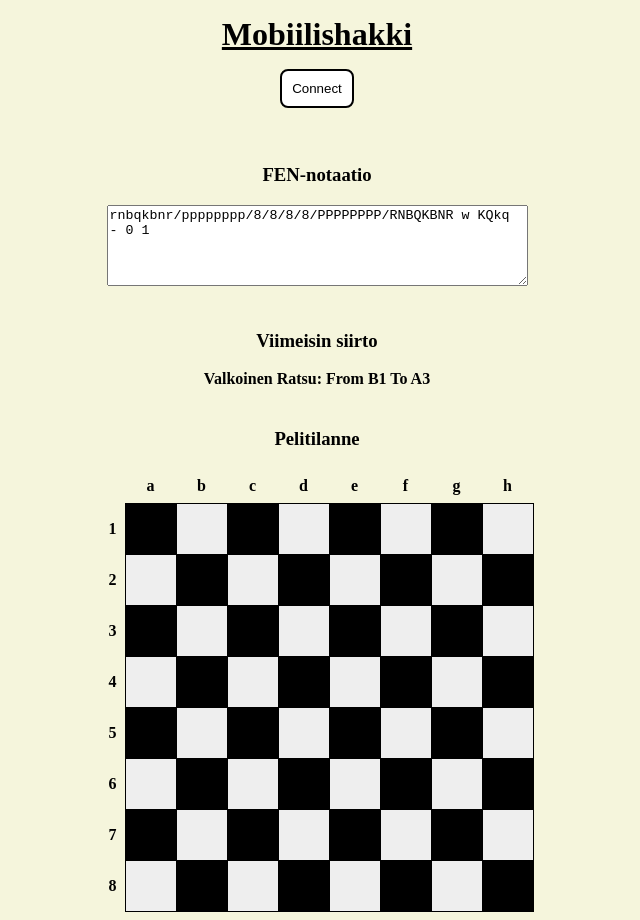
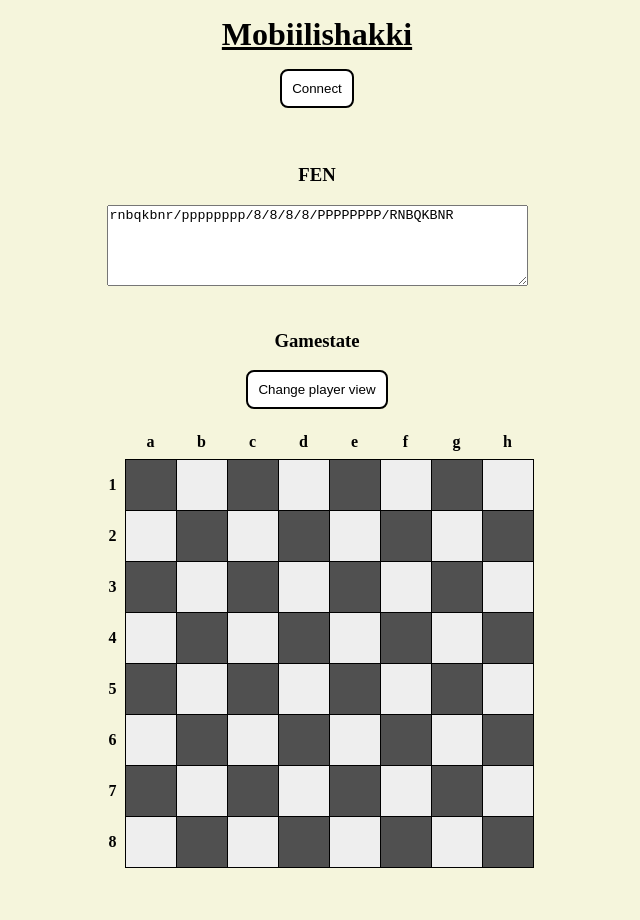
Before and after one commit to Mobiilishakki/WEB_APP, a React (Create React App) app in the folder web_app/: page / in a window 1280 px wide. Shown: the whole page, without its empty margins (323-963 px from the left). After the commit the page ends 876 px from the top, so only its background shows below. Built offline with nearby package versions, Linux system fonts and the light colour scheme.

Commit message:
Chessboard component and fen parsing

```diff
--- a/web_app/src/App.js
+++ b/web_app/src/App.js
@@ -19,33 +19,30 @@ const FENTextArea = ({ content, rows, cols, readOnly }) => {
   )
 }
 
-const LastMoveText = ({text}) => {
-  return (
-    <div>
-      <p><strong>{text}</strong></p>
-    </div>
-  )
-}
-
 const App = () => {
-  const [fenNotation, setFenNotation] = useState('')  // fen notation of game state
-  const [lastMove, setLastMove] = useState('')        // last move of current game
-  const [gameOn, setGameOn] = useState(false)         // is the game on or not
+  const [fenNotation, setFenNotation] = useState('')      // fen notation of game state
+  const [gameOn, setGameOn] = useState(false)             // is the game on or not
+  const [playerColor, setPlayerColor] = useState('black') // player color (white or black)
 
   const changeGameState = () => { // set game to on or off
     setGameOn(!gameOn)
+    // CHANGE THIS !!!
+    setFenNotation(gameOn === true ? "rnbqkbnr/pppppppp/8/8/8/8/PPPPPPPP/RNBQKBNR" : '')
+  }
+
+  const changePlayerColor = () => { // change player color to white or black
+    setPlayerColor(playerColor === "black" ? "white" : "black")
   }
 
   return (
     <div className="App">
       <h1>Mobiilishakki</h1>
-      <Button onClick={changeGameState} text={gameOn ? 'Disconnect' : 'Connect'}></Button>
-      <h3>FEN-notaatio</h3>
-      <FENTextArea content="rnbqkbnr/pppppppp/8/8/8/8/PPPPPPPP/RNBQKBNR w KQkq - 0 1" rows={5} cols={50} readOnly={true} />
-      <h3>Viimeisin siirto</h3>
-      <LastMoveText text="Valkoinen Ratsu: From B1 To A3"/>
-      <h3>Pelitilanne</h3>
-      <Chessboard />
+      <Button onClick={changeGameState} text={gameOn ? 'Disconnect' : 'Connect'} />
+      <h3>FEN</h3>
+      <FENTextArea content="rnbqkbnr/pppppppp/8/8/8/8/PPPPPPPP/RNBQKBNR" rows={5} cols={50} readOnly={true} />
+      <h3>Gamestate</h3>
+      <Button onClick={changePlayerColor} text={"Change player view"} />
+      <Chessboard playerColor={playerColor} fen={fenNotation} />
     </div>
   );
 }
--- a/web_app/src/components/Chessboard.css
+++ b/web_app/src/components/Chessboard.css
@@ -3,7 +3,7 @@
 }
 
 .dark {
-    background: #000;
+    background: rgb(80, 80, 80);
 }
 
 td {
--- a/web_app/src/components/Chessboard.js
+++ b/web_app/src/components/Chessboard.js
@@ -1,16 +1,41 @@
 import React from 'react'
 import './Chessboard.css'
 
+// array containing pieces information from a1 to h8
+const PIECES = Array(64).fill('')
+
+// function takes fen notation as input and
+// fills the pieces array with pieces information.
+const parseFenNotation = (fen) => {
+  let square = 0
+  for (let i = 0; i < fen.length; i++) {
+    if (square >= 64) {
+      break
+    }
+    let c = fen.charAt(i)
+    if (c === '/') { // next line
+      continue
+    } else if (c >= '0' && c <= '9') {  // number of empty squares
+      const blanks = parseInt(c)
+      square = square + blanks - 1
+    } else { // actual chess piece
+      PIECES[square] = c
+    }
+    square = square + 1
+  }
+}
+
 // single chessboard square.
-// takes color of the square as parameter
-const ChessboardSquare = ({ color }) => {
+// takes row number, column number and color of the square as parameters
+const ChessboardSquare = ({ row, col, color }) => {
+  const piece = (row - 1) * 8 + col - 1 // index of the piece
   if (color === 'white') {
     return (
-      <td className="light"></td>
+      <td className="light">{PIECES[piece]}</td>
     )
   }
   return (
-    <td className="dark"></td>
+    <td className="dark">{PIECES[piece]}</td>
   )
 }
 
@@ -22,14 +47,14 @@ const ChessboardRow = ({ rowNum, color }) => {
   return (
     <tr>
       <th>{rowNum}</th>
-      <ChessboardSquare color={color} />
-      <ChessboardSquare color={otherColor} />
-      <ChessboardSquare color={color} />
-      <ChessboardSquare color={otherColor} />
-      <ChessboardSquare color={color} />
-      <ChessboardSquare color={otherColor} />
-      <ChessboardSquare color={color} />
-      <ChessboardSquare color={otherColor} />
+      <ChessboardSquare row={rowNum} col={1} color={color} />
+      <ChessboardSquare row={rowNum} col={2} color={otherColor} />
+      <ChessboardSquare row={rowNum} col={3} color={color} />
+      <ChessboardSquare row={rowNum} col={4} color={otherColor} />
+      <ChessboardSquare row={rowNum} col={5} color={color} />
+      <ChessboardSquare row={rowNum} col={6} color={otherColor} />
+      <ChessboardSquare row={rowNum} col={7} color={color} />
+      <ChessboardSquare row={rowNum} col={8} color={otherColor} />
     </tr>
   )
 }
@@ -52,19 +77,23 @@ const TopAxis = () => {
 }
 
 // chessboard component
-const Chessboard = () => {
+// takes fen notation and player color (white, black) as parameters
+const Chessboard = ({ playerColor, fen }) => {
+  parseFenNotation(fen) // maybe use-effect?
+  const rownums = playerColor === "black" ? [1, 2, 3, 4, 5, 6, 7, 8] : [8, 7, 6, 5, 4, 3, 2, 1]
+  const enemyColor = playerColor === "black" ? "white" : "black"
   return (
     <table>
       <tbody>
         <TopAxis />
-        <ChessboardRow rowNum={1} color="black" />
-        <ChessboardRow rowNum={2} color="white" />
-        <ChessboardRow rowNum={3} color="black" />
-        <ChessboardRow rowNum={4} color="white" />
-        <ChessboardRow rowNum={5} color="black" />
-        <ChessboardRow rowNum={6} color="white" />
-        <ChessboardRow rowNum={7} color="black" />
-        <ChessboardRow rowNum={8} color="white" />
+        <ChessboardRow rowNum={rownums[0]} color={playerColor} />
+        <ChessboardRow rowNum={rownums[1]} color={enemyColor} />
+        <ChessboardRow rowNum={rownums[2]} color={playerColor} />
+        <ChessboardRow rowNum={rownums[3]} color={enemyColor} />
+        <ChessboardRow rowNum={rownums[4]} color={playerColor} />
+        <ChessboardRow rowNum={rownums[5]} color={enemyColor} />
+        <ChessboardRow rowNum={rownums[6]} color={playerColor} />
+        <ChessboardRow rowNum={rownums[7]} color={enemyColor} />
       </tbody>
     </table>
   )
```
